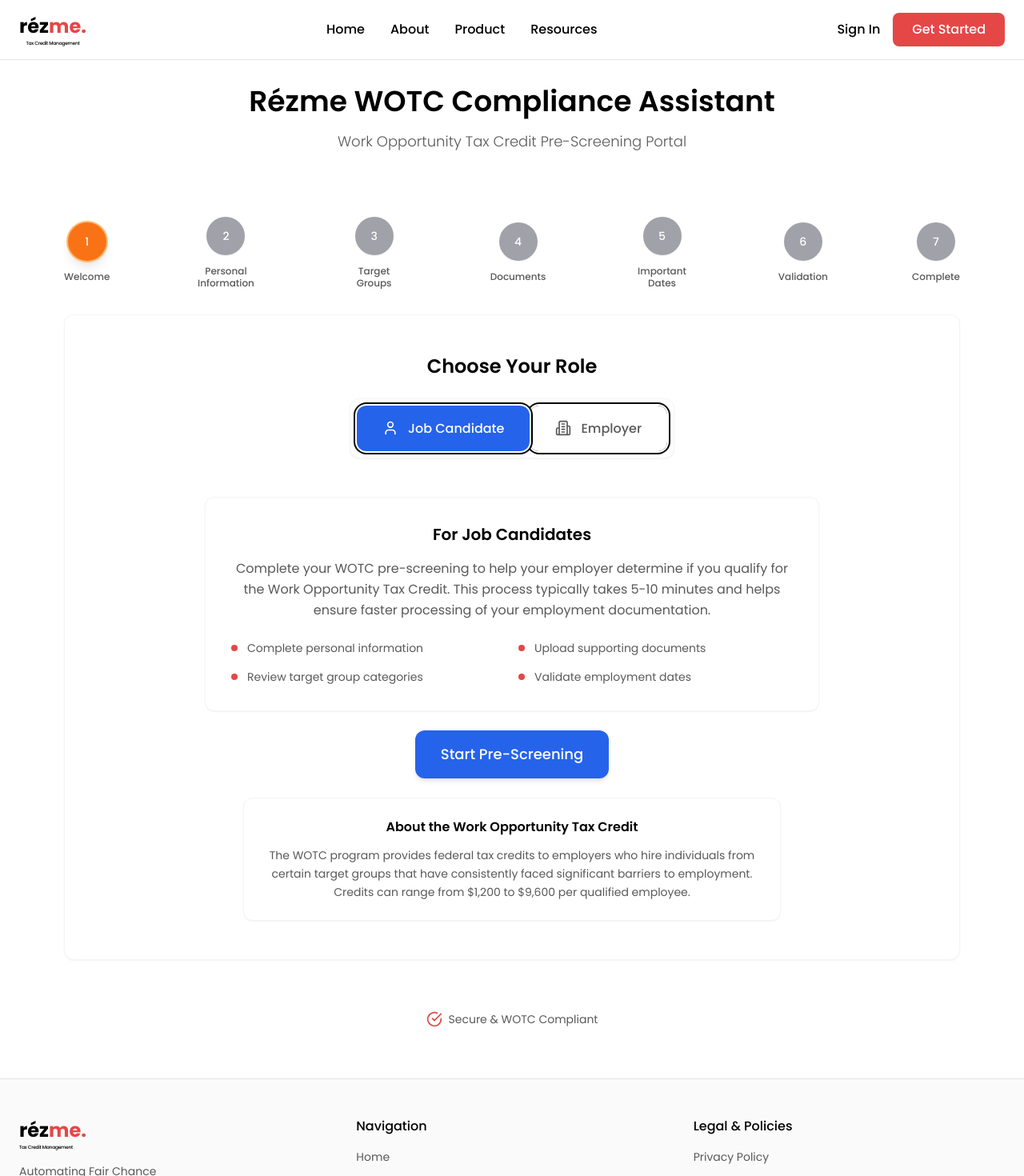
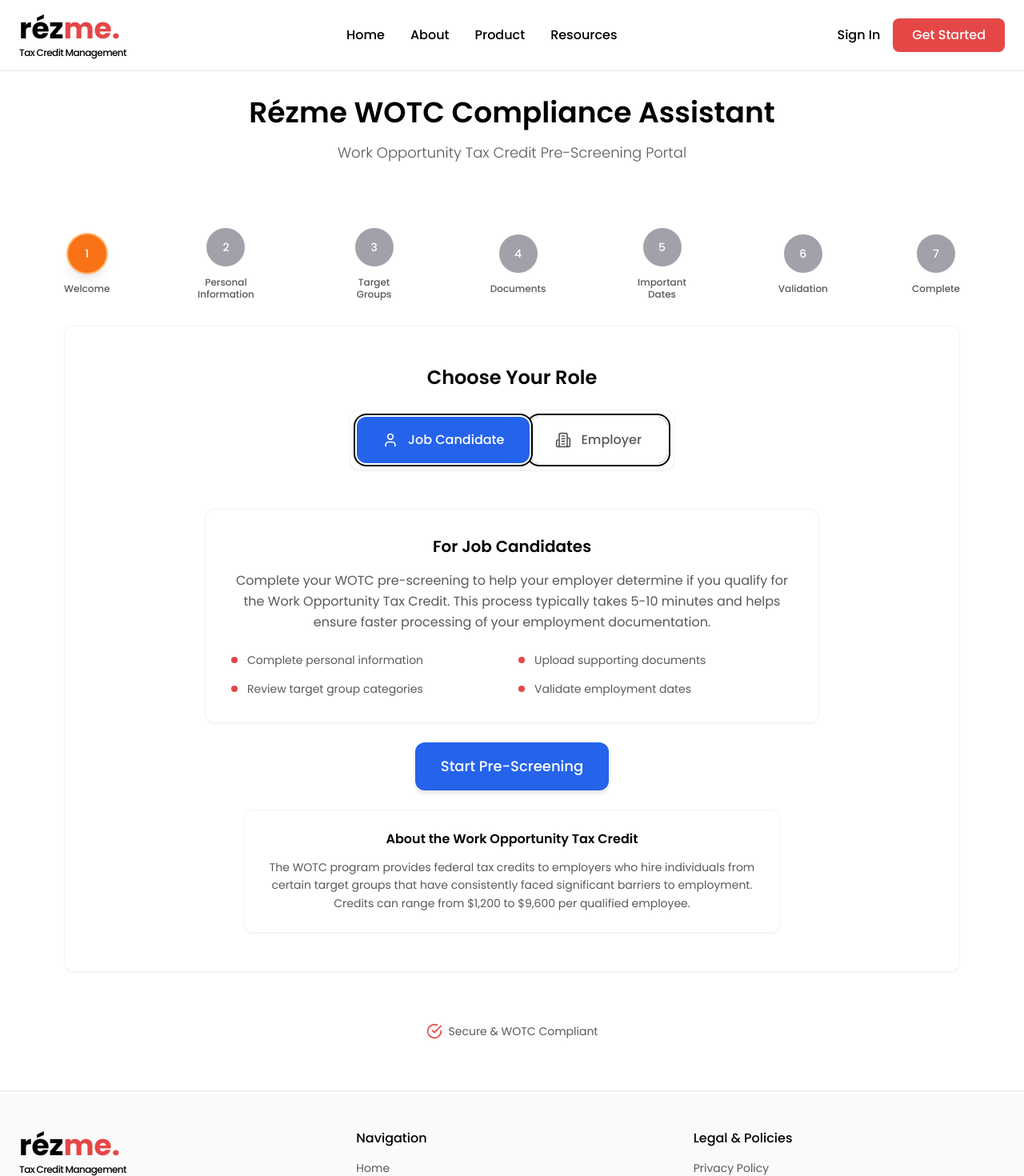
Before and after one commit to Rezme-Inc/wotc, a React (Vite) app in the folder WOTC-REZME/: page / in a window 1280 px wide. Shown: the top 1470 px of the page at 80% size. Built offline with nearby package versions, Linux system fonts and the light colour scheme.

Commit message:
style: enlarge REZME logo for better visibility and brand presence

```diff
--- a/WOTC-REZME/src/components/Footer.tsx
+++ b/WOTC-REZME/src/components/Footer.tsx
@@ -9,11 +9,11 @@ export const Footer: React.FC = () => {
           <div className="space-y-4">
             <div className="flex flex-col">
               <div className="flex items-center">
-                <span className="text-2xl font-bold text-black font-poppins">réz</span>
-                <span className="text-2xl font-bold text-cinnabar font-poppins">me</span>
-                <span className="text-cinnabar text-2xl font-bold">.</span>
+                <span className="text-4xl font-bold text-black font-poppins">réz</span>
+                <span className="text-4xl font-bold text-cinnabar font-poppins">me</span>
+                <span className="text-cinnabar text-4xl font-bold">.</span>
               </div>
-              <span className="text-[6px] font-medium text-black font-poppins mt-0.5 leading-none tracking-tighter">
+              <span className="text-xs font-medium text-black font-poppins mt-1 leading-none tracking-tighter">
                 Tax Credit Management
               </span>
             </div>
--- a/WOTC-REZME/src/components/Header.tsx
+++ b/WOTC-REZME/src/components/Header.tsx
@@ -9,11 +9,11 @@ export const Header: React.FC = () => {
           <div className="flex items-center">
             <div className="flex flex-col">
               <div className="flex items-center">
-                <span className="text-2xl font-bold text-black font-poppins">réz</span>
-                <span className="text-2xl font-bold text-cinnabar font-poppins">me</span>
-                <span className="text-cinnabar text-2xl font-bold">.</span>
+                <span className="text-4xl font-bold text-black font-poppins">réz</span>
+                <span className="text-4xl font-bold text-cinnabar font-poppins">me</span>
+                <span className="text-cinnabar text-4xl font-bold">.</span>
               </div>
-              <span className="text-[6px] font-medium text-black font-poppins mt-0.5 leading-none tracking-tighter text-center block">
+              <span className="text-xs font-medium text-black font-poppins mt-1 leading-none tracking-tighter text-center block">
                 Tax Credit Management
               </span>
             </div>
```
